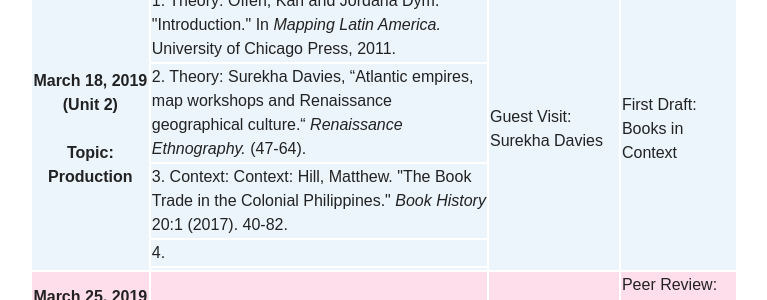
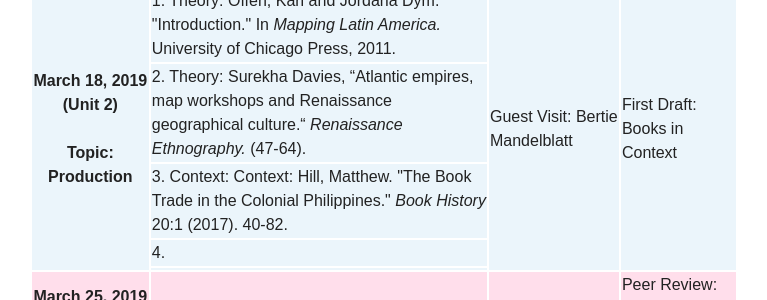
Before and after one commit to halperta/2019-bookhistory, a Jekyll site: the page built from schedule/index.md, in a window 1280 px wide and 900 px high, scrolled down 2215 px. Shown: the part 152-452 px from the top of the window, without its empty margins (256-1023 px from the left). Built offline with Jekyll 4.4.1, drawn with Linux system fonts in a browser that asks for light colours; nearby versions of some CDN libraries.

Commit message:
adding bertie

```diff
--- a/schedule/index.md
+++ b/schedule/index.md
@@ -155,7 +155,7 @@ Note that this schedule is subject to change. Any changes will be made here.
   <tr bgcolor="#EBF5FB">
     <th rowspan="5">March 18, 2019 (Unit 2) <br><br> Topic: Production</th>
      <td> 1.  Theory: Offen, Karl and Jordana Dym. "Introduction." In <i>Mapping Latin America.</i> University of Chicago Press, 2011. </td>
-    <td rowspan="5"><a href="http://www.surekhadavies.org/"> Guest Visit: Surekha Davies </a> </td>
+    <td rowspan="5"><a href="http://www.surekhadavies.org/"> Guest Visit: Bertie Mandelblatt </a> </td>
     <td rowspan="5"> First Draft: Books in Context </td>
   </tr>
   <tr bgcolor="EBF5FB">
```
